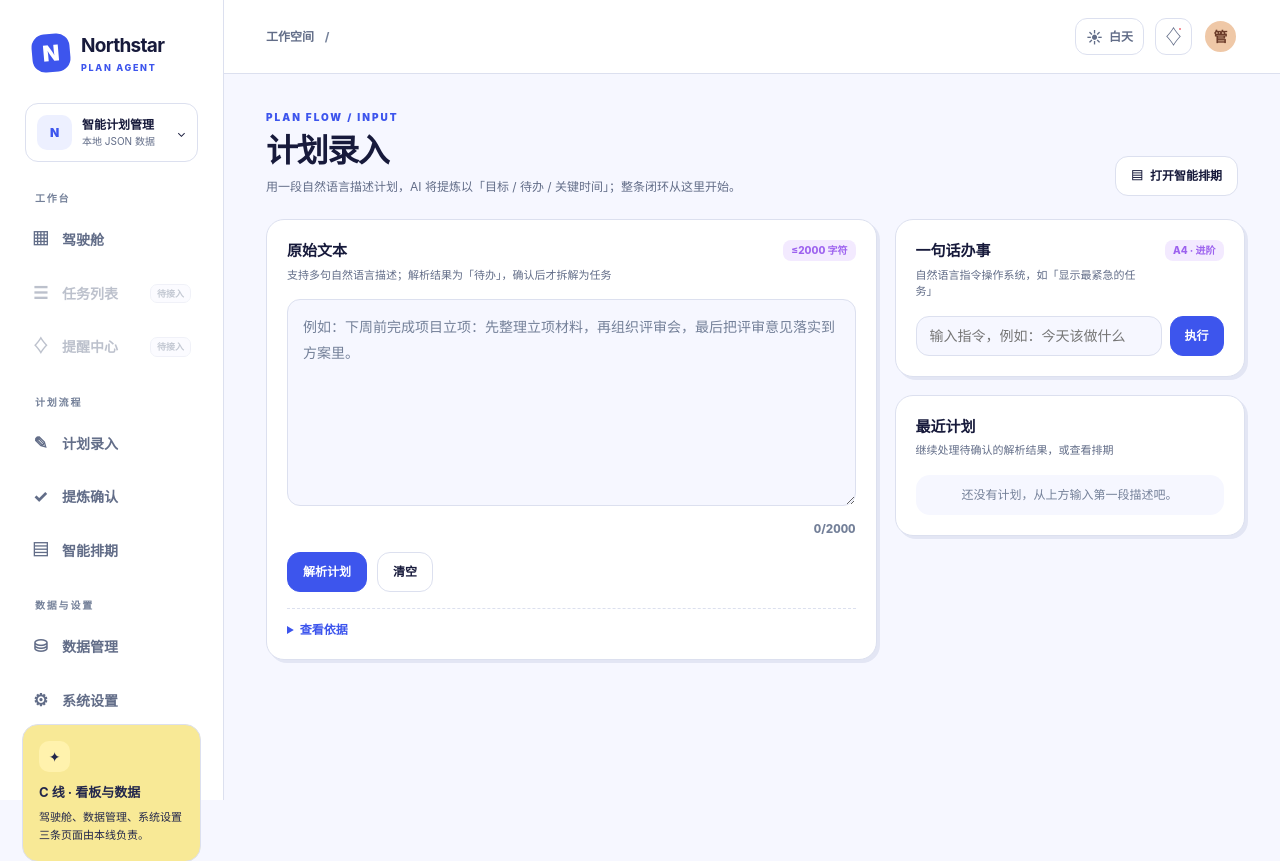
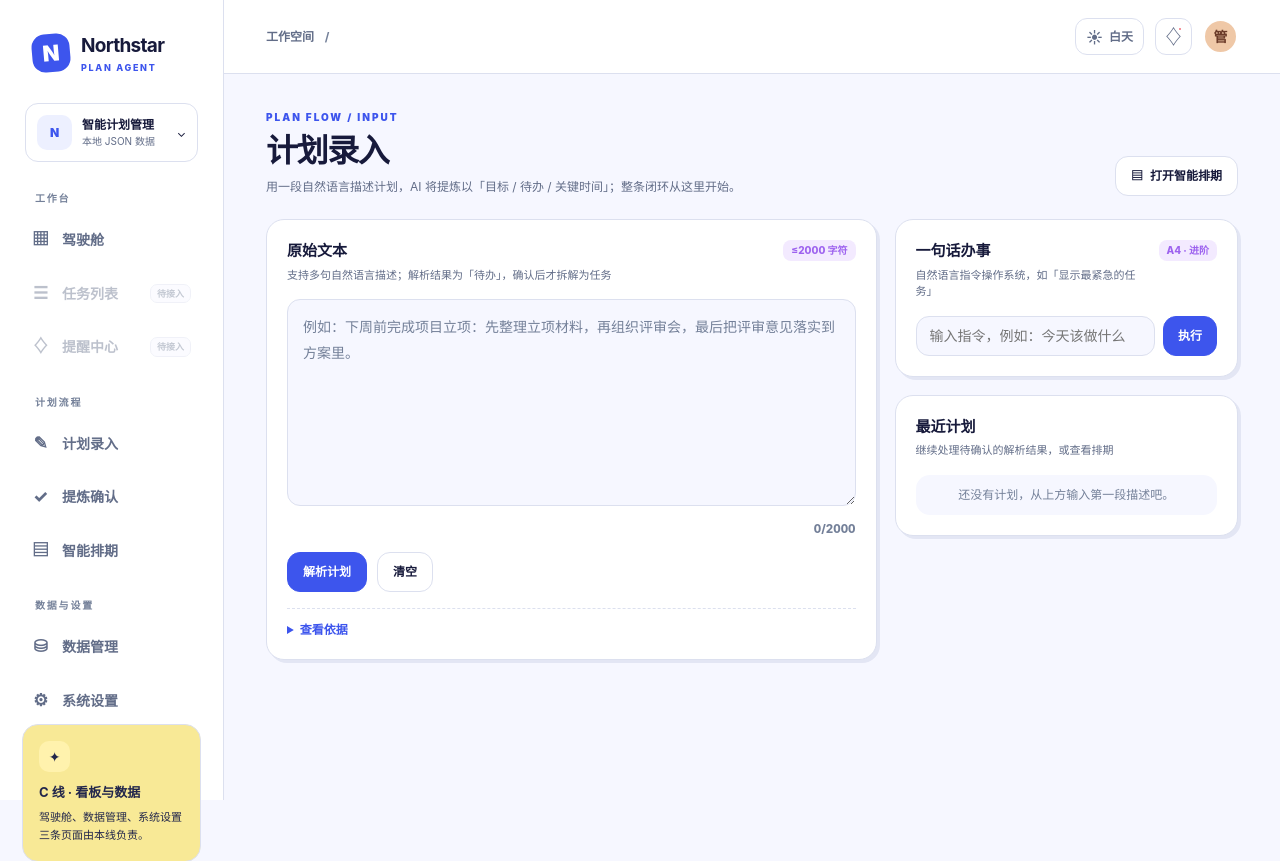
Before and after one commit to huangzeliang/AIraces, a Flask app: template frontend/templates/pages/plan_input.html in a window 1280 px wide. Shown: the top 861 px of the page. Run offline with Flask 3, Linux system fonts and the light colour scheme; the template is opened without the code that fills it, so the values that code supplies are empty.

Commit message:
页面样式修复

```diff
--- a/frontend/static/css/pages/plan_input.css
+++ b/frontend/static/css/pages/plan_input.css
@@ -18,7 +18,9 @@
 
 /* ---------- 栅格 ---------- */
 .input-grid{display:grid;grid-template-columns:minmax(0,1.6fr) minmax(280px,0.9fr);gap:18px;align-items:start}
-.side-stack{display:grid;gap:18px}
+.input-grid>*{min-width:0}
+.side-stack{display:grid;gap:18px;grid-template-columns:minmax(0,1fr)}
+.side-stack>*{min-width:0}
 
 /* ---------- 原始文本 ---------- */
 .compose-panel textarea{width:100%;min-height:172px;resize:vertical;padding:14px 15px;border:1px solid var(--border);border-radius:var(--radius-control);background:var(--bg);color:var(--text);font:inherit;line-height:1.8}
@@ -61,8 +63,8 @@
 [data-theme="night"] .command-option:hover{color:#062221}
 
 /* ---------- 最近计划 ---------- */
-.recent-list{list-style:none;margin:0;padding:0;display:grid;gap:9px}
-.recent-list li{display:flex;align-items:center;gap:10px;padding:11px 13px;border-radius:14px;background:var(--bg)}
+.recent-list{list-style:none;margin:0;padding:0;display:grid;gap:9px;grid-template-columns:minmax(0,1fr)}
+.recent-list li{display:flex;align-items:center;gap:10px;padding:11px 13px;border-radius:14px;background:var(--bg);min-width:0}
 .recent-main{flex:1;min-width:0}
 .recent-main strong{display:block;font-size:12px;overflow:hidden;text-overflow:ellipsis;white-space:nowrap}
 .recent-main small{font-size:10px;color:var(--subtle)}
```
